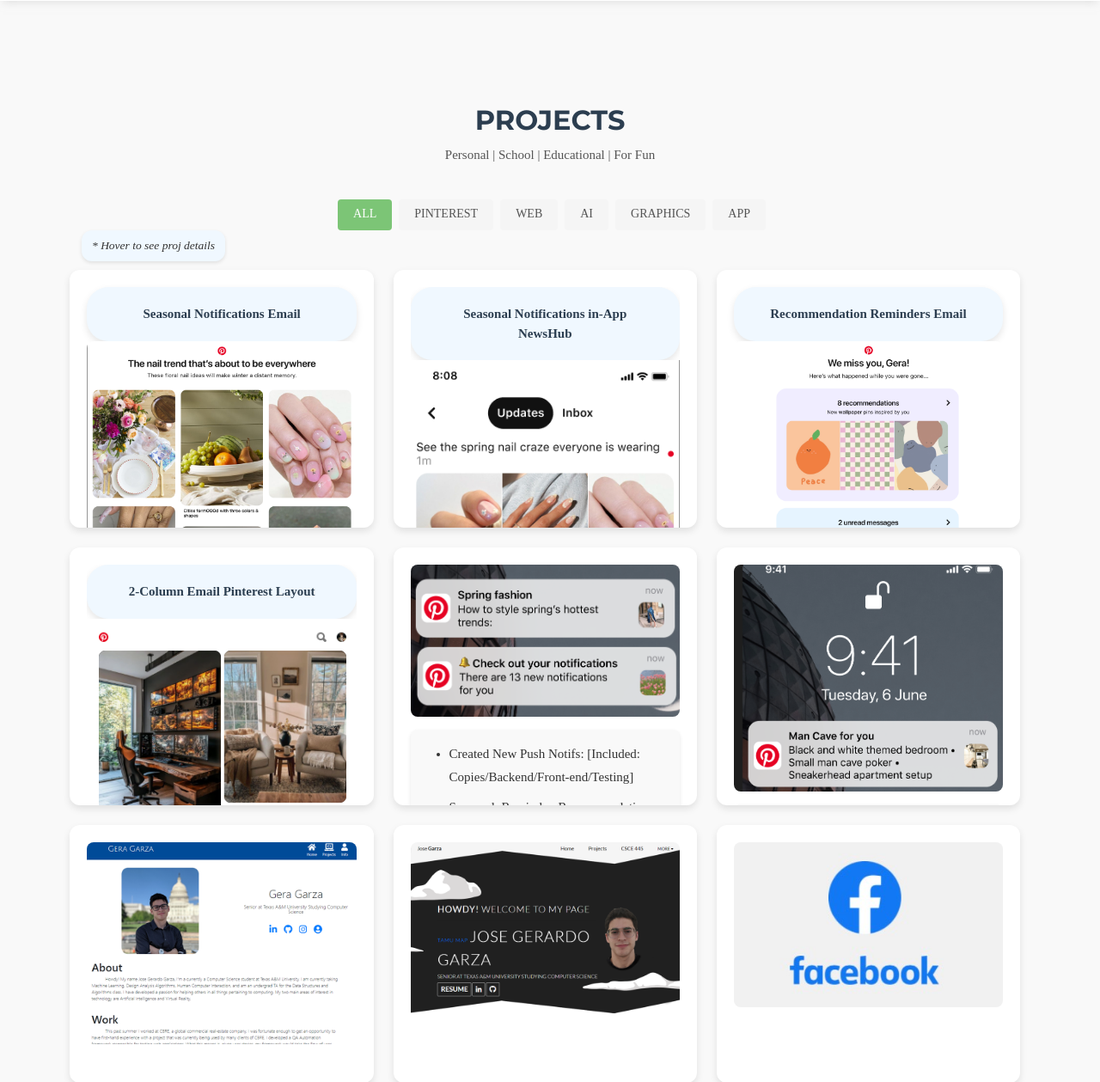
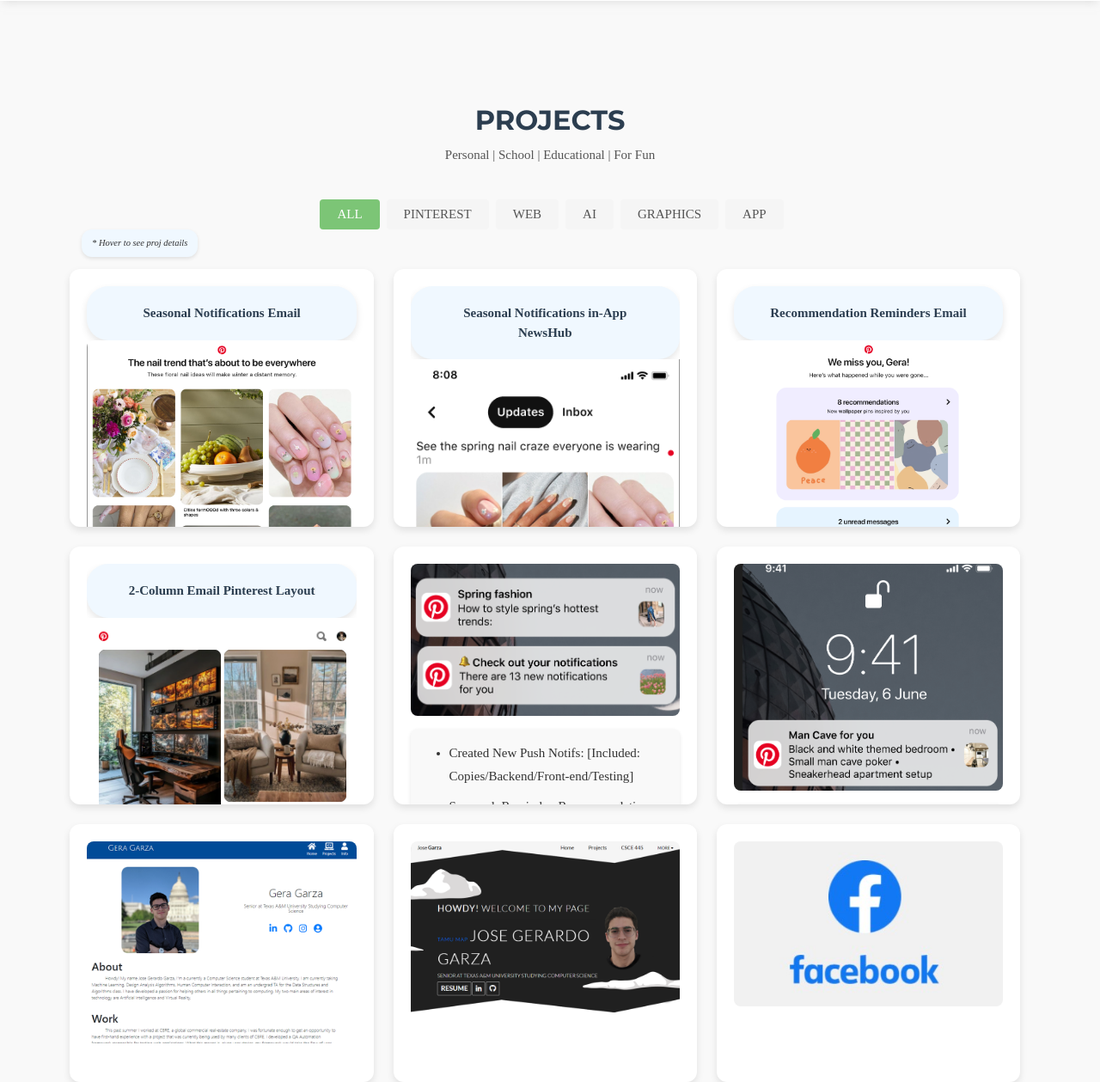
Before and after one commit to GeraGarza/geragarza.github.io, a PHP site: page / in a window 1280 px wide. Shown: the part 899-2158 px from the top of the page at 86% size. Run offline with PHP 8.4, Linux system fonts and the light colour scheme; some libraries are stand-ins or nearby versions.

Commit message:
Update style.css

```diff
--- a/assets/css/style.css
+++ b/assets/css/style.css
@@ -627,7 +627,7 @@
 
 /* Default styling for larger screens */
 @media (min-width: 1024px) {
-  .text-description {
+  .text-description{
       font-size: 1em; /* Larger text size for increased legibility */
       line-height: 1.8em; /* Greater line-height for enhanced readability */
       padding: 15px 25px; /* Increased padding */
@@ -636,7 +636,7 @@
 
 /* Styling for medium screens, like tablets */
 @media (min-width: 768px) and (max-width: 1023px) {
-  .text-description {
+  .text-description{
       font-size: 0.8em; /* Moderate text size */
       line-height: 1.6em; /* Moderate line-height */
       padding: 12px 20px; /* Moderate padding */
@@ -645,7 +645,7 @@
 
 /* Styling for small screens, like smartphones */
 @media (max-width: 767px) {
-  .text-description {
+  .text-description{
       font-size: 0.5em; /* Standard text size for small screens */
       line-height: 1.5em; /* Standard line-height */
       padding: 10px 15px; /* Reduced padding */
@@ -679,7 +679,7 @@
   left: 10px;
   background-color: #f0f8ff;
   color: #333;
-  font-size: 0.9em;
+  font-size: 0.7em;
   font-style: italic;
   padding: 8px 12px;
   border-radius: 12px;
@@ -1077,7 +1077,7 @@
 
 /* Default styling for larger screens */
 @media (min-width: 1024px) {
-  .portfolio-title {
+  .portfolio-title, .portfolio-flters li {
       font-size: 1em; /* Larger font size for big screens */
       padding: 20px 30px; /* More padding around the text */
   }
@@ -1085,7 +1085,7 @@
 
 /* Styling for medium screens, like tablets */
 @media (min-width: 768px) and (max-width: 1023px) {
-  .portfolio-title {
+  .portfolio-title, .portfolio-flters li{
       font-size: 0.8em; /* Moderate font size for medium screens */
       padding: 15px 25px; /* Moderate padding */
   }
@@ -1093,7 +1093,7 @@
 
 /* Styling for small screens, like smartphones (including iPhones) */
 @media (max-width: 767px) {
-  .portfolio-title {
+  .portfolio-title, .portfolio-flters li{
       font-size: 0.5em; /* Smaller font size for small screens */
       padding: 10px 20px; /* Less padding for smaller devices */
   }
@@ -1110,8 +1110,6 @@
 .portfolio #portfolio-flters li {
   cursor: pointer;
   display: inline-block;
-  padding: 10px 18px 12px 18px;
-  font-size: 14px;
   font-weight: 400;
   line-height: 1;
   text-transform: uppercase;
```
